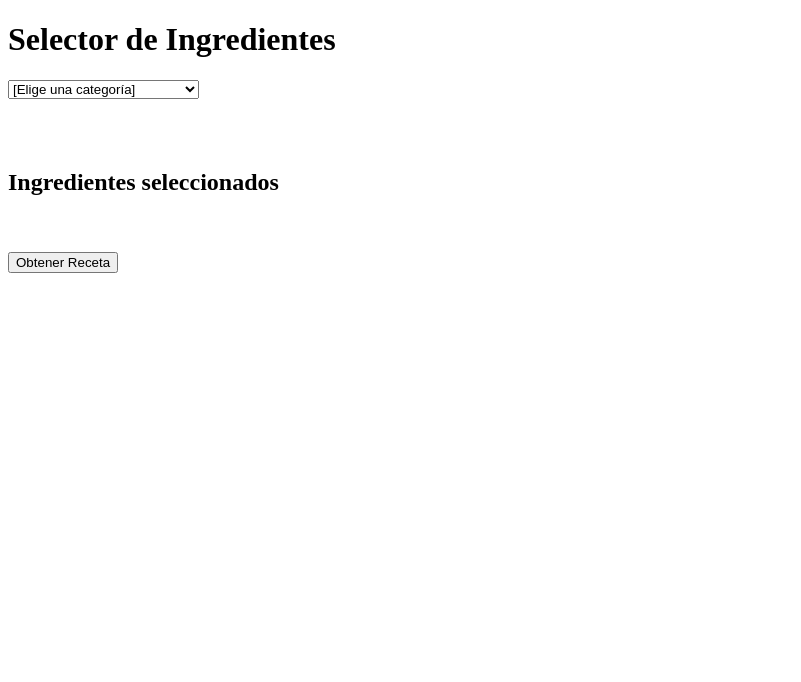
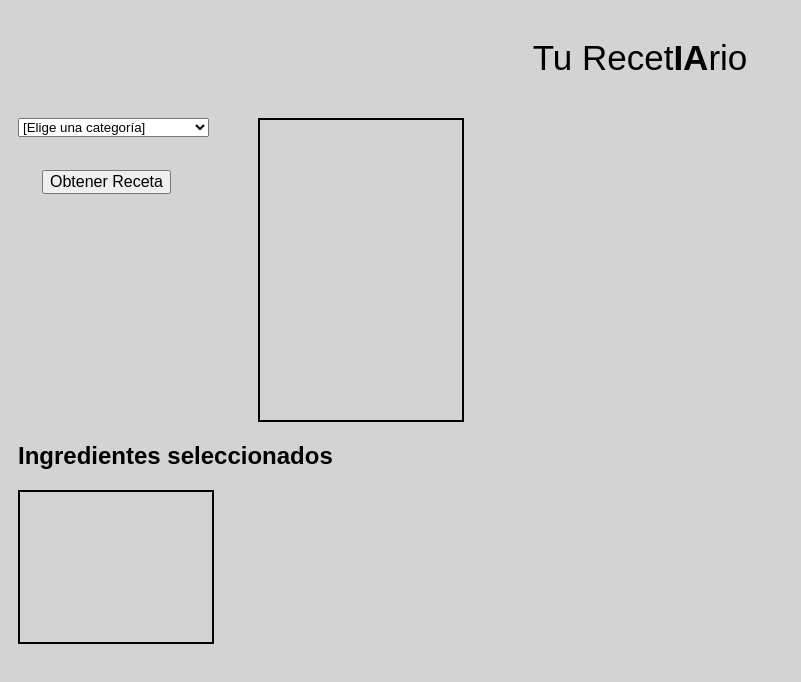
Before and after one commit to rbmeza/frontend_multiplex, a plain HTML site: page index.html in a window 1280 px wide. Shown: the whole page, without its empty margins (0-801 px from the left). Drawn offline with Linux system fonts and the light colour scheme.

Commit message:
Changes for better user experience

```diff
--- a/index.html
+++ b/index.html
@@ -7,8 +7,10 @@
     <title>Selector de Ingredientes</title>
 </head>
 <body>
-    <h1>Selector de Ingredientes</h1>
-
+    <div id="Container">
+        <header id="title">Tu Recet<span>IA</span>rio</header>
+        <div id="Container2">
+            <div id="ContainerSeleccion">
                 <div id="ingredientSelection">
                     <!-- Lista desplegable de categorías -->
                     <select id="categorySelect">
@@ -23,7 +25,9 @@
                         <option value="condimentos-y-saborizantes">Condimentos y saborizantes</option>
                     </select>
                     <!-- Lista de ingredientes dentro de la categoría seleccionada -->
+                    <button id="submitIngredients">Obtener Receta</button>
                 </div>
+
                 <div id="ingredientsList">
                     <!-- Esta parte se llenará dinámicamente con ingredientes -->
                 </div>
@@ -32,12 +36,15 @@
                     <ul id="selectedIngredients">
                     </ul>
                 </div>
+            </div>
+            <div id="recipeDisplay">
+                <!-- Esta parte se llenará dinámicamente con la receta -->
+            </div>
+        </div>
 
-    <button id="submitIngredients">Obtener Receta</button>
 
-    <div id="recipeDisplay">
-        <!-- Aquí se mostrará la receta sugerida -->
     </div>
+
 
     <script src="script.js"></script>
 </body>
--- a/script.js
+++ b/script.js
@@ -10,8 +10,8 @@ document.addEventListener("DOMContentLoaded", function () {
             }
         });
         console.log(selectedIngredientsArray);
-        // Enviar selectedIngredients al backend a través de una solicitud HTTP (POST)
-        // Puedes utilizar la función fetch para esto.
+        const recipelabel = document.getElementById("recipeDisplay");
+        recipelabel.innerHTML = "Se esta generando la receta, por favor espere...";
         // Luego, muestra la receta sugerida en la interfaz de usuario.
         fetch('https://backend-multiplex-service.onrender.com//recipe', {
             method: 'POST',
--- a/styles.css
+++ b/styles.css
@@ -1,74 +1,91 @@
-/* Estilos para los checkboxes */
+body {
+    background-color: lightgrey;
+    font-family: Arial, Helvetica, sans-serif;
+}
+#Container {
+    width: 100%;
+    height: 100%;
+    margin: 0 auto;
+    float: left;
+}
+#ContainerSeleccion {
+    width: 40%;
+    float: left;
+}
+#Container2 {
+    width: 100%;
+}
 label {
     display: block;
     margin-bottom: 10px;
     position: relative;
-    padding-left: 30px;
+    padding-left: 10px;
     cursor: pointer;
     font-size: 16px;
 }
-
-input[type="checkbox"] {
-    cursor: pointer;
+header {
+    padding: 30px;
+    text-align: center;
+    font-size: 35px;
+    color: black;
+}
+span {
+    font-weight: bolder;
 }
 
-/* Estilos para el indicador de checkbox personalizado */
-.checkmark {
-    position: absolute;
-    top: 0;
-    left: 0;
-    height: 20px;
-    width: 20px;
-    background-color: #fc6108;
-    border: 2px solid #fc6108;
-    border-radius: 4px;
-    transition: background-color 0.2s, border-color 0.2s;
+#ingredientSelection {
+    float: left;
+    margin-top: 10px;
+    margin-left: 10px;
+    font-size: medium;
 }
 
-/* Establece el estilo del indicador cuando el checkbox está marcado */
-input[type="checkbox"]:checked + .checkmark::before {
-    content: "\2713"; /* Unicode para el símbolo de verificación ✓ */
+#ingredientsList {
+    height: 300px;
+    width: 40%;
+    margin-top: 10px;
+    margin-left: 250px;
+    overflow-y: auto;
+    border:2px solid black;
+}
+
+input[type=checkbox] + .checkmark {
+    margin-left: 10px;
+    float: inline-start;
     display: block;
     position: absolute;
     top: 50%;
     left: 50%;
     transform: translate(-50%, -50%);
-    color: #fc6108; /* Color cuando el checkbox está marcado */
 }
 
-/* Cambia el color de fondo del indicador cuando el checkbox está marcado */
-input[type="checkbox"]:checked + .checkmark {
-    background-color: #fc6108; /* Cambia el color de fondo cuando el checkbox está marcado */
-    border-color: #fc6108; /* Cambia el color del borde cuando el checkbox está marcado */
-}
-
-/* Estilos cuando el mouse está sobre el label */
-label:hover {
-    background-color: #fc6108;
-}
-
-/* Estilos para la lista de ingredientes */
-#ingredientsList {
-    max-height: 200px;
-    max-width: 600px;
-    margin-top: 50px;
-    overflow-y: auto; /* Agrega una barra de desplazamiento vertical si es necesario */
-    background-color: rgb(15, 233, 8);
-}
-
-#selectedIngredients {
-    max-height: 200px;
-    margin-left: 0px;
-    display: inline-block;
-    overflow-y: auto; /* Agrega una barra de desplazamiento vertical si es necesario */
-    background-color: rgb(247, 5, 214);
-}
-
-/* Personaliza los estilos para el select y el botón según sea necesario */
-#categorySelect {
-    /* Estilos para el select */
+input[type=checkbox] {
+    cursor: pointer;
 }
 
 #submitIngredients {
-    /* Estilos para el botón */
+    margin-top: 10px;
+    margin-left: 10px;
+    font-size: medium;
+    position: absolute;
+    top: 20%;
+    left: 2.5%;
 }
+
+h2 {
+    margin-left: 10px;
+}
+
+#recipeDisplay {
+    height: 100%;
+    width: 59%;
+    float: right;
+}
+#selectedIngredients {
+    height: 150px;
+    width: 30%;
+    margin-top: 10px;
+    margin-left: 10px;
+    overflow-y: auto;
+    border:2px solid black;
+}
```
Lines whose indentation alone changed are shown as unchanged.
